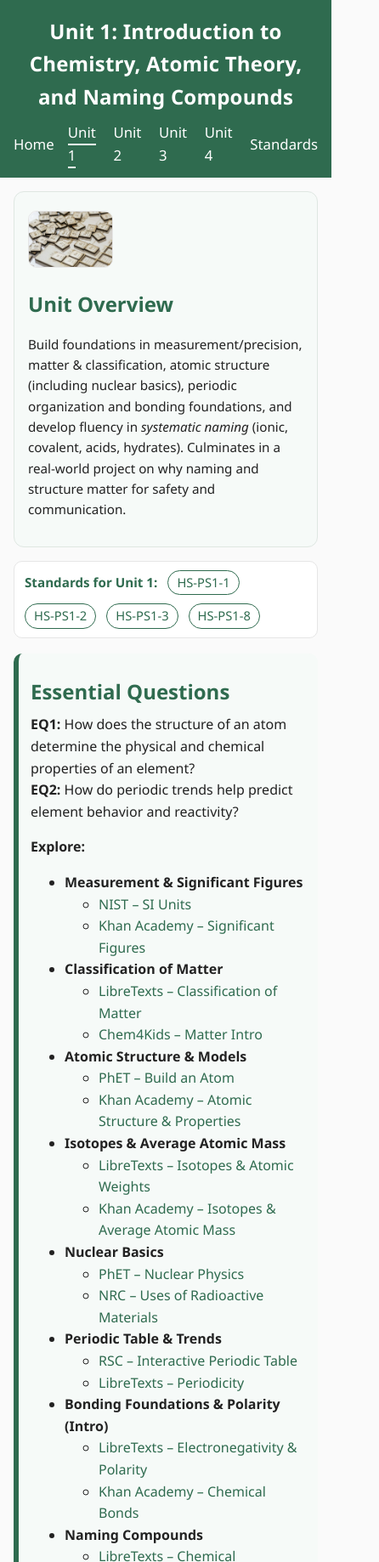
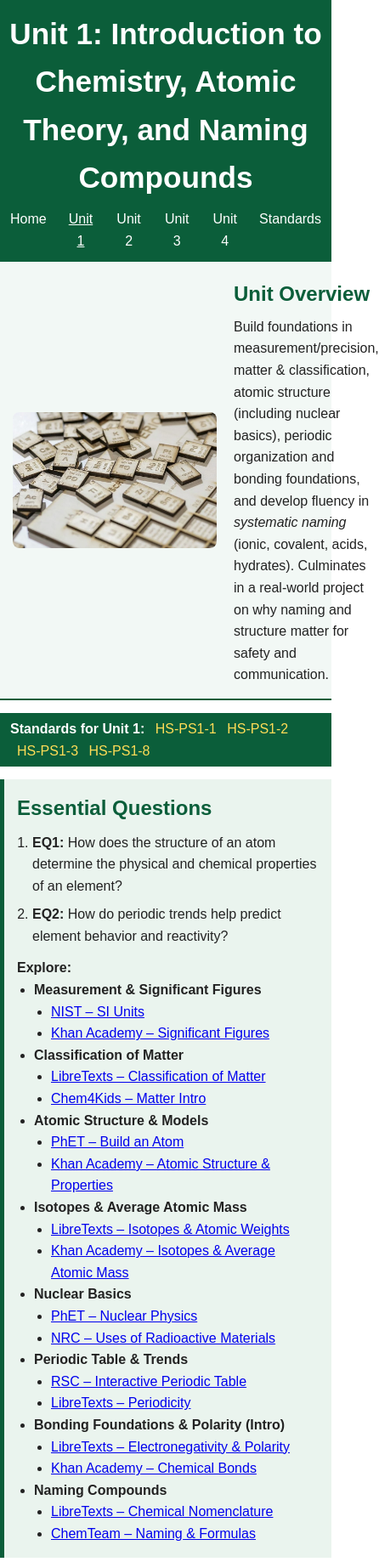
Before and after one commit to kuppler-chem/kuppler-chem.github.io, a plain HTML site: page unit1.html in a window 390 px wide. Shown: the top 1838 px of the page at 85% size, 446 px wide, since content can reach past the window. Drawn offline with Linux system fonts and the light colour scheme.

Commit message:
Update styles.css

```diff
--- a/styles.css
+++ b/styles.css
@@ -1,208 +1,176 @@
-/* ========== THEME VARIABLES ========== */
-:root{
-  --winslow-green:#2f6b4f;   /* primary */
-  --winslow-light:#f6faf8;   /* soft background */
-  --text-dark:#222;
-  --text-light:#fff;
-  --border-gray:#e6e6e6;
-  --maxw:1100px;
-  --padx:16px;
+/* General Reset */
+* {
+  box-sizing: border-box;
+  margin: 0;
+  padding: 0;
 }
 
-/* ========== BASE / LAYOUT ========== */
-*{box-sizing:border-box}
-html,body{margin:0;padding:0}
-body{
-  font-family:"Segoe UI", Roboto, Arial, sans-serif;
-  color:var(--text-dark);
-  background:#fafafa;
-  line-height:1.6;
+/* Body */
+body {
+  font-family: Arial, Helvetica, sans-serif;
+  line-height: 1.6;
+  background: #ffffff;
+  color: #222;
+  margin: 0;
 }
 
-/* Centered content band without extra HTML wrappers */
-header > *, main, footer > *{
-  max-width:var(--maxw);
-  margin:0 auto;
-  padding-left:var(--padx);
-  padding-right:var(--padx);
+/* Header */
+header {
+  background: #0b5e3a; /* Winslow green */
+  color: #ffffff;
+  padding: 12px 0;
+  text-align: center;
 }
 
-/* ========== GLOBAL TYPE & LINKS ========== */
-h1,h2,h3,h4{color:var(--winslow-green);margin-top:.5em;margin-bottom:.3em}
-
-a{
-  color:var(--winslow-green);
-  text-decoration:none;
-  transition:color .15s ease, text-decoration-color .15s ease, opacity .15s ease;
-}
-a:hover{ text-decoration:underline }
-
-/* Header/footer links stay white */
-header a, footer a{ color:var(--text-light) }
-footer a:hover{ opacity:.9 }
-
-/* ========== HEADER & NAV ========== */
-header{
-  background:var(--winslow-green);
-  color:var(--text-light);
-  padding-top:18px;
-  padding-bottom:12px;
-  box-shadow:0 1px 2px rgba(0,0,0,.08);
+header h1 {
+  text-align: center;
+  margin: 0 auto;
+  font-size: 2.2em;
+  font-weight: bold;
+  color: #ffffff;
 }
 
-/* Title visible (white on green), centered */
-header h1, header h2, header h3, header h4{
-  color:var(--text-light);       /* override global green for header */
-  margin:0;
-  text-align:center;             /* force center */
-  width:100%;                    /* ensure full-width centering */
-}
-header h1{
-  font-size:1.8rem;
-  font-weight:600;
-  letter-spacing:.2px;
+/* Nav */
+header nav ul {
+  display: flex;
+  justify-content: center;
+  list-style: none;
+  margin: 8px 0 0 0;
+  padding: 0;
 }
 
-/* Centered, larger nav under title */
-nav ul{
-  display:flex;
-  justify-content:center;
-  align-items:center;
-  gap:22px;
-  list-style:none;
-  margin:10px 0 0;
-  padding:0;
-  font-size:1.1rem;   /* larger nav text */
-}
-nav li{ margin:0 }
-nav a{
-  border-bottom:2px solid transparent;
-  padding:2px 0;
-}
-nav a:hover{ opacity:.9; border-color:rgba(255,255,255,.6) }
-nav a[aria-current="page"]{ border-color:#fff }
-
-/* ========== BANNERS / CALLOUTS ========== */
-.unit-banner{
-  display:flex; align-items:center; gap:14px;
-  background:var(--winslow-light);
-  border-radius:12px; margin:16px 0; padding:16px;
-  border:1px solid #dfe7e2;
-}
-.unit-banner img{
-  max-width:120px; height:auto;
-  border-radius:10px; border:1px solid var(--border-gray);
-  background:#fff;
+header nav ul li {
+  margin: 0 12px;
 }
 
-.eq-banner{
-  border-left:6px solid var(--winslow-green);
-  background:var(--winslow-light);
-  padding:14px; border-radius:10px; margin:18px 0;
+header nav ul li a {
+  color: #ffffff;
+  text-decoration: none;
+  font-weight: 500;
 }
 
-/* Essential Questions list: show only EQ1/EQ2 labels (no extra numbers) */
-.eq-items{
-  list-style:none;
-  margin:6px 0 0;
-  padding-left:0;
+header nav ul li a:hover,
+header nav ul li a[aria-current="page"] {
+  text-decoration: underline;
 }
 
-/* Per-unit standards strip */
-.std-strip{
-  display:flex; flex-wrap:wrap; gap:10px 12px;
-  align-items:center; background:#fff; border:1px solid var(--border-gray);
-  border-radius:10px; padding:10px 12px; margin:12px 0;
-}
-.std-strip strong{ color:var(--winslow-green) }
-.std-strip a{
-  color:var(--winslow-green);
-  border:1px solid var(--winslow-green);
-  border-radius:999px; padding:2px 10px; font-size:.92rem;
-}
-.std-strip a:hover{
-  background:var(--winslow-green); color:#fff; text-decoration:none;
+/* Unit Banner */
+.unit-banner {
+  display: flex;
+  align-items: center;
+  gap: 20px;
+  background: #f2f8f5;
+  padding: 15px;
+  border-bottom: 2px solid #0b5e3a;
 }
 
-/* ========== CARDS / IMAGES / TAGS ========== */
-.day-card{
-  background:#fff; border:1px solid var(--border-gray);
-  border-radius:10px; padding:12px 14px; margin:12px 0;
-  box-shadow:0 1px 3px rgba(0,0,0,.05);
-}
-.day-card h4{ margin:.2rem 0 .4rem }
-
-.inline-img{
-  max-width:100%; height:auto; border-radius:10px;
-  border:1px solid var(--border-gray); background:#fff; display:block;
-  margin:6px 0;
+.unit-banner img.inline-img {
+  max-width: 240px;
+  border-radius: 8px;
 }
 
-.tag{
-  display:inline-block; background:#eaf3ef; border:1px solid #cfe0d6;
-  color:var(--winslow-green); font-size:12px; padding:2px 8px; border-radius:999px;
+.unit-banner h2 {
+  color: #0b5e3a;
+  margin-bottom: 8px;
 }
 
-/* ========== COLLAPSIBLE WEEKS (Units 1–4) ========== */
-details.week{
-  background:#fff; border:1px solid var(--border-gray); border-radius:12px;
-  margin:12px 0; padding:6px 10px;
-}
-details.week[open]{ border-color:#cfd7d2 }
-details.week > summary{
-  cursor:pointer; list-style:none; font-weight:600; color:var(--winslow-green);
-  display:flex; align-items:center; gap:8px;
-}
-details.week > summary::-webkit-details-marker{ display:none }
-details.week > summary .chev{ transition:transform .2s ease; display:inline-block }
-details.week[open] > summary .chev{ transform:rotate(90deg) }
-
-/* ========== HOME PAGE GRID ========== */
-.unit-grid{
-  display:grid;
-  grid-template-columns:repeat(auto-fill,minmax(240px,1fr));
-  gap:16px; margin:12px 0 24px;
+/* Standards Strip */
+.std-strip {
+  background: #0b5e3a;
+  color: #ffffff;
+  padding: 6px 12px;
+  margin: 15px 0;
 }
 
-/* ========== STANDARDS PAGE CARDS ========== */
-.std-card{
-  background:#fff; border:1px solid var(--border-gray); border-left:6px solid var(--winslow-green);
-  border-radius:10px; padding:14px 16px; margin:12px 0;
+.std-strip a {
+  color: #ffdd57;
+  margin-left: 8px;
+  text-decoration: none;
 }
-.std-card h3{ margin:0 0 6px }
-.std-meta{ font-size:.98rem; margin:6px 0 }
-.unit-tags{ display:flex; flex-wrap:wrap; gap:6px; margin-top:8px }
-.unit-tag{
-  display:inline-block; font-size:12px; padding:2px 10px;
-  border:1px solid var(--winslow-green); color:var(--winslow-green);
-  border-radius:999px; text-decoration:none;
+
+.std-strip a:hover {
+  text-decoration: underline;
 }
-.unit-tag:hover{ background:var(--winslow-green); color:#fff; text-decoration:none }
-.mini{ font-size:.95rem }
-.mini-muted{ font-size:.95rem; opacity:.85 }
 
-/* ========== FOOTER ========== */
-footer{
-  background:var(--winslow-green);
-  color:var(--text-light);
-  margin-top:24px;
-  padding:12px 0;
-  display:flex;                 /* ensure centering */
-  justify-content:center;
-  align-items:center;
+/* Essential Questions */
+.eq-banner {
+  background: #eaf4ee;
+  padding: 15px;
+  margin-bottom: 20px;
+  border-left: 5px solid #0b5e3a;
 }
-footer > *{
-  max-width:var(--maxw);
-  width:100%;
-  margin:0 auto;
-  text-align:center;
+
+.eq-banner h2 {
+  color: #0b5e3a;
+  margin-bottom: 8px;
 }
-footer p{ margin:0 }
 
-/* ========== SMALL SCREEN TWEAKS ========== */
-@media (max-width:640px){
-  header h1{ font-size:1.5rem }
-  nav ul{ gap:16px; font-size:1.05rem }
-  .unit-banner{ flex-direction:column; align-items:flex-start }
-  .unit-banner img{ max-width:100px }
+.eq-items {
+  margin-left: 18px;
+  margin-bottom: 12px;
 }
+
+.eq-items li {
+  margin-bottom: 8px;
+}
+
+.eq-links ul {
+  margin-left: 20px;
+  list-style-type: disc;
+}
+
+/* Collapsible Weeks */
+details.week {
+  margin: 12px 0;
+  border: 1px solid #ccc;
+  border-radius: 6px;
+  padding: 8px;
+  background: #fafafa;
+}
+
+details.week summary {
+  cursor: pointer;
+  font-weight: bold;
+  color: #0b5e3a;
+  margin: -8px;
+  padding: 8px;
+}
+
+details.week summary:hover {
+  background: #e6f1eb;
+}
+
+.day-card {
+  border-top: 1px solid #ddd;
+  padding: 8px 0;
+}
+
+.day-card h4 {
+  margin-bottom: 4px;
+  color: #0b5e3a;
+}
+
+/* Callout Boxes */
+.callout {
+  background: #f2f8f5;
+  border-left: 5px solid #0b5e3a;
+  padding: 12px;
+  margin: 20px 0;
+}
+
+/* Footer */
+footer {
+  text-align: center;
+  background: #0b5e3a;
+  color: #ffffff;
+  padding: 12px;
+  margin-top: 20px;
+}
+
+footer a {
+  color: #ffdd57;
+  text-decoration: none;
+}
+footer a:hover {
+  text-decoration: underline;
+}
```
